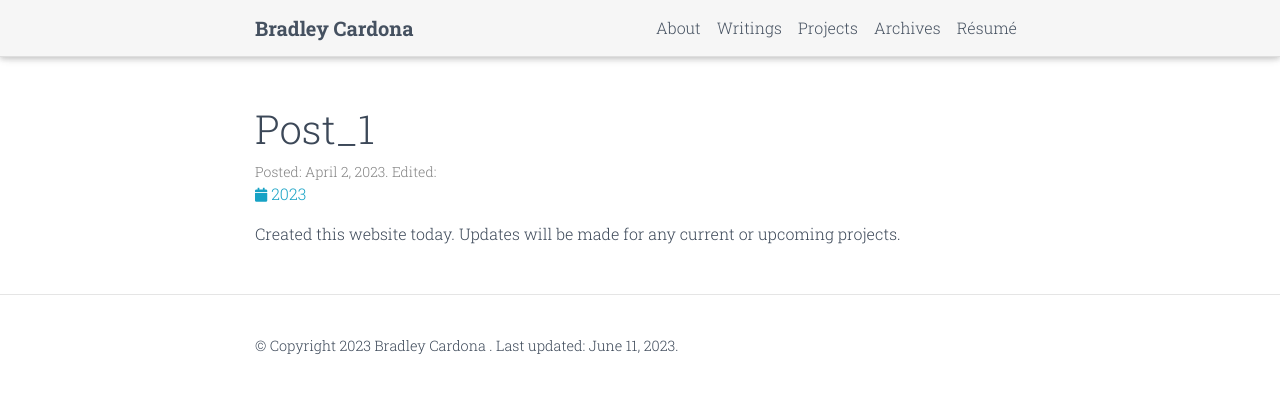
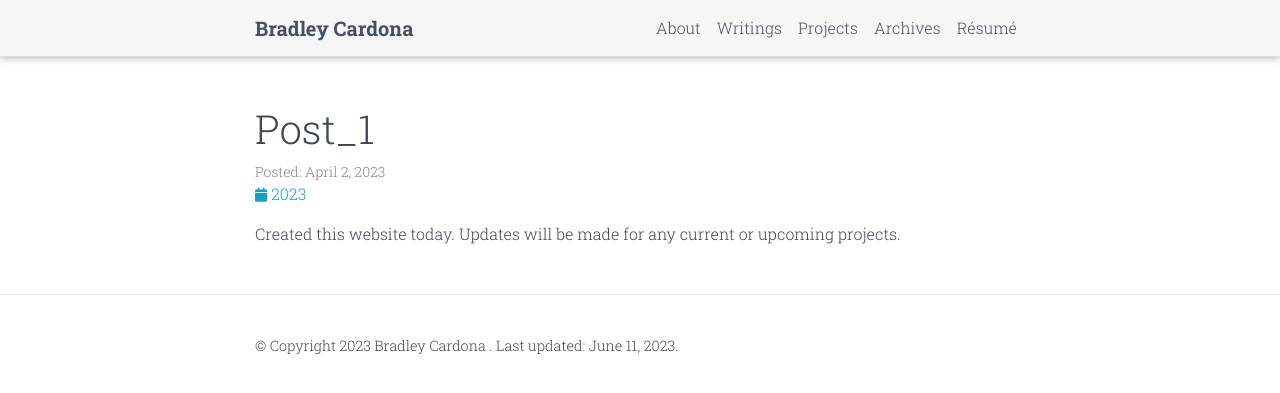
Before and after one commit to BMCARDONA/bmcardona.github.io, a Jekyll site: the page built from _news/post_1.md, in a window 1280 px wide. Shown: the top 393 px of the page. Built offline with Jekyll 4.4.1, drawn with Linux system fonts in a browser that asks for light colours; comment, search, counter and statistics services are not loaded; a style sheet for code colours, icons or effects is not loaded.

Commit message:
minor edit

```diff
--- a/_layouts/post.html
+++ b/_layouts/post.html
@@ -17,7 +17,7 @@
 
   <header class="post-header">
     <h1 class="post-title">{{ page.title }}</h1>
-      <p class="post-meta">Posted: {{ page.date | date: "%B %-d, %Y" }}. Edited: {{ page.last_edited | date: "%B %-d, %Y" }}</p>
+    <p class="post-meta">Posted: {{ page.date | date: "%B %-d, %Y" }}{% if page.last_edited %}. Last edited: {{ page.last_edited | date: "%B %-d, %Y" }}{% endif %}</p>
 
       <a href="{{ year | prepend: '/blog/' | prepend: site.baseurl}}"> <i class="fas fa-calendar fa-sm"></i> {{ year }} </a>
       {%- if tags != "" %}
```
